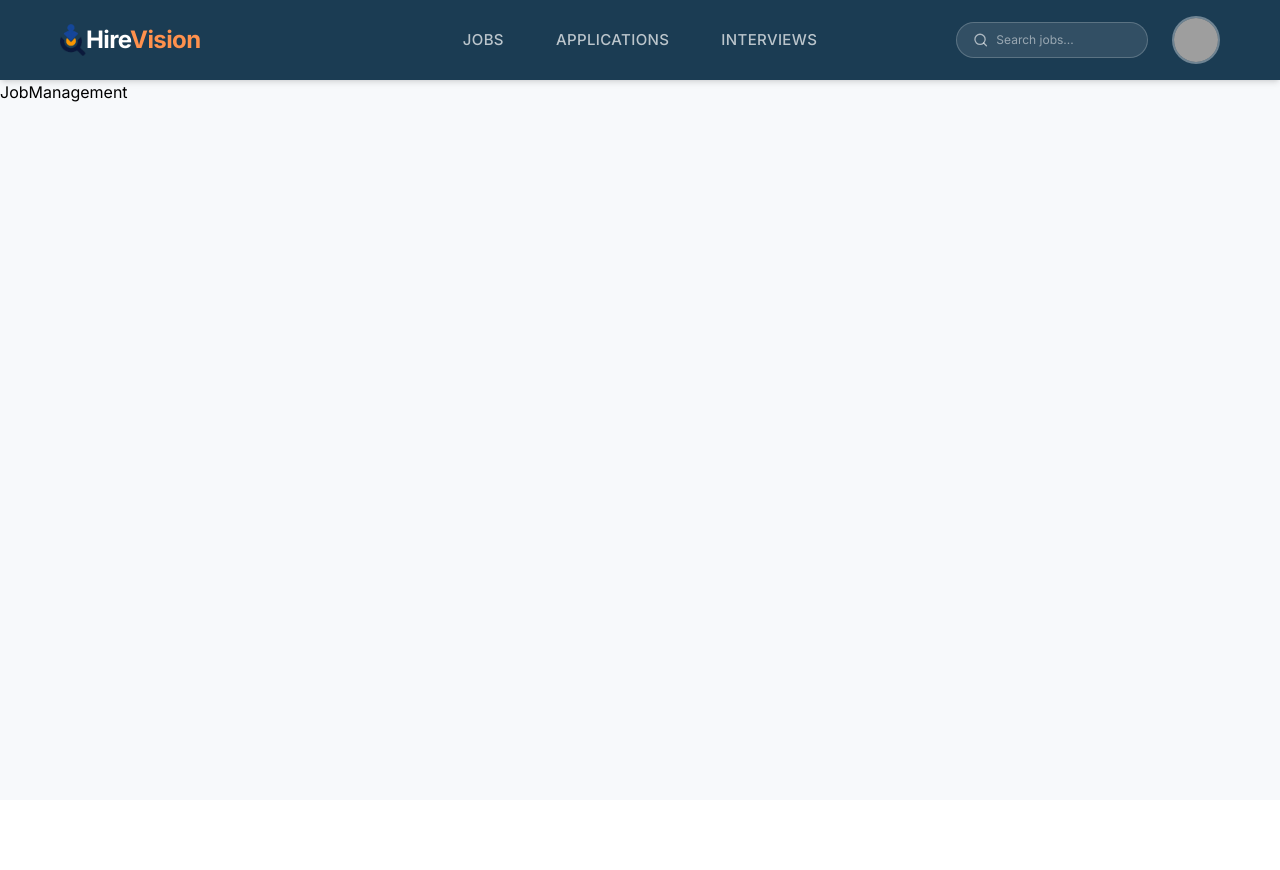
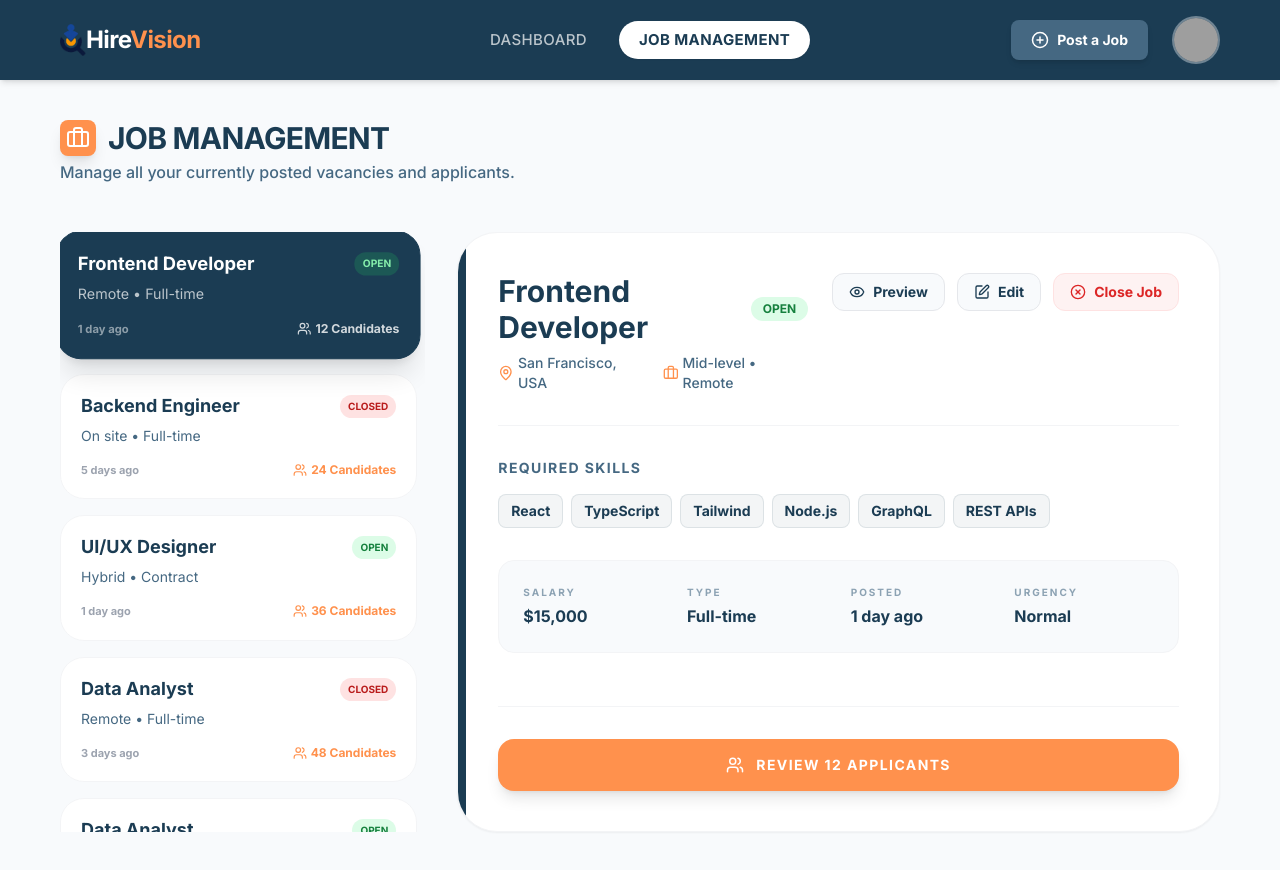
Before and after one commit to 3twla-Girls/HireVision, a React (Vite) app in the folder Client/: page /job-management in a window 1280 px wide. Shown: the top 870 px of the page. Before the commit the page ends 800 px from the top, so only its background shows below. Built offline with nearby package versions, Linux system fonts and the light colour scheme; grey boxes are pictures that could not be loaded.

Commit message:
Add JobMange

```diff
--- a/Client/src/pages/Recruiter/JobManagement.jsx
+++ b/Client/src/pages/Recruiter/JobManagement.jsx
@@ -1,9 +1,178 @@
-import React from 'react'
+import React, { useState } from 'react';
+import { useNavigate } from 'react-router-dom';
+import { Briefcase, MapPin, Edit, Users, Eye, CheckCircle, XCircle, MoreVertical } from 'lucide-react';
+import { JOBS } from '../../data/jobs';
 
 const JobManagement = () => {
+  const navigate = useNavigate();
+  const [selectedJobId, setSelectedJobId] = useState(JOBS[0]?.id || null);
+  const [jobs, setJobs] = useState(
+    JOBS.map(job => ({ ...job, status: job.id % 2 === 0 ? 'Closed' : 'Open' })) // Mocking statuses
+  );
+
+  const selectedJob = jobs.find(job => job.id === selectedJobId);
+
+  const toggleStatus = (id) => {
+    setJobs(jobs.map(job =>
+      job.id === id
+        ? { ...job, status: job.status === 'Open' ? 'Closed' : 'Open' }
+        : job
+    ));
+  };
+
   return (
-    <div>JobManagement</div>
-  )
-}
+    <div className="min-h-screen bg-[#F8FAFC] pb-20 font-sans">
+      <div className="max-w-[1400px] mx-auto px-4 md:px-[60px] py-10 grid grid-cols-12 gap-8">
 
-export default JobManagement
+        {/* Header */}
+        <div className="col-span-12 flex flex-col md:flex-row md:items-center justify-between gap-4 mb-4">
+          <div>
+            <h1 className="text-3xl font-black text-[#1B3C53] flex items-center gap-3  tracking-tight">
+              <Briefcase className="bg-[#FF914D] text-white p-1.5 rounded-lg shadow-lg" size={36} />
+              JOB MANAGEMENT
+            </h1>
+            <p className="text-[#456882] font-medium mt-1">Manage all your currently posted vacancies and applicants.</p>
+          </div>
+        </div>
+
+        {/* Sidebar Checklist of Jobs (4 Cols) */}
+        <div className="col-span-12 lg:col-span-4 space-y-4 max-h-[75vh] overflow-y-auto pr-2 custom-scrollbar">
+          {jobs.map(job => (
+            <div
+              key={job.id}
+              onClick={() => setSelectedJobId(job.id)}
+              className={`p-5 rounded-3xl border transition-all cursor-pointer ${selectedJobId === job.id
+                ? 'bg-[#1B3C53] text-white shadow-xl scale-[1.02] border-[#1B3C53]'
+                : 'bg-white text-[#1B3C53] hover:border-[#1B3C53]/30 border-gray-100 hover:shadow-md'
+                }`}
+            >
+              <div className="flex justify-between items-start mb-2">
+                <h3 className="font-bold text-lg leading-tight">{job.title}</h3>
+                <span className={`text-[10px] uppercase font-black px-2 py-1 rounded-full ${job.status === 'Open'
+                  ? selectedJobId === job.id ? 'bg-green-500/20 text-green-300' : 'bg-green-100 text-green-700'
+                  : selectedJobId === job.id ? 'bg-red-500/20 text-red-300' : 'bg-red-100 text-red-700'
+                  }`}>
+                  {job.status}
+                </span>
+              </div>
+              <p className={`text-sm mb-3 ${selectedJobId === job.id ? 'text-white/70' : 'text-[#456882]'}`}>
+                {job.workplace} • {job.type}
+              </p>
+              <div className="flex items-center justify-between mt-4">
+                <span className={`text-[11px] font-bold ${selectedJobId === job.id ? 'text-white/50' : 'text-gray-400'}`}>
+                  {job.postedAgo}
+                </span>
+                <div className={`flex items-center gap-1 ${selectedJobId === job.id ? 'text-white/80' : 'text-[#FF914D]'}`}>
+                  <Users size={14} />
+                  <span className="text-xs font-bold">{job.id * 12} Candidates</span>
+                </div>
+              </div>
+            </div>
+          ))}
+        </div>
+
+        {/* Main Content Area: Job Details (8 Cols) */}
+        <div className="col-span-12 lg:col-span-8">
+          {selectedJob ? (
+            <div className="bg-white p-8 md:p-10 rounded-[2.5rem] shadow-sm border border-gray-100 relative overflow-hidden h-full flex flex-col">
+              <div className="absolute top-0 left-0 w-2 h-full bg-[#1B3C53]"></div>
+
+              <div className="flex flex-col md:flex-row justify-between items-start gap-6 mb-8 border-b border-gray-100 pb-8">
+                <div>
+                  <div className="flex items-center gap-3 mb-2">
+                    <h2 className="text-3xl font-black text-[#1B3C53]">{selectedJob.title}</h2>
+                    <span className={`text-xs uppercase font-black px-3 py-1 rounded-full ${selectedJob.status === 'Open' ? 'bg-green-100 text-green-700' : 'bg-red-100 text-red-700'
+                      }`}>
+                      {selectedJob.status}
+                    </span>
+                  </div>
+                  <div className="flex items-center gap-4 text-[#456882] font-medium text-sm">
+                    <span className="flex items-center gap-1"><MapPin size={16} className="text-[#FF914D]" /> {selectedJob.city}, {selectedJob.country}</span>
+                    <span className="flex items-center gap-1"><Briefcase size={16} className="text-[#FF914D]" /> {selectedJob.experience} • {selectedJob.workplace}</span>
+                  </div>
+                </div>
+
+                {/* Quick Actions */}
+                <div className="flex flex-wrap gap-3 shrink-0">
+                  <button
+
+                    onClick={() => navigate(`/job-preview/69aae77ddef3bd659ee84eac`)}
+                    className="flex items-center gap-2 bg-[#F8FAFC] text-[#1B3C53] hover:bg-[#1B3C53] hover:text-white px-4 py-2 rounded-xl text-sm font-bold transition-colors border border-gray-200">
+                    <Eye size={16} /> Preview
+                  </button>
+                  <button className="flex items-center gap-2 bg-[#F8FAFC] text-[#1B3C53] hover:bg-[#1B3C53] hover:text-white px-4 py-2 rounded-xl text-sm font-bold transition-colors border border-gray-200">
+                    <Edit size={16} /> Edit
+                  </button>
+                  <button
+                    onClick={() => toggleStatus(selectedJob.id)}
+                    className={`flex items-center gap-2 px-4 py-2 rounded-xl text-sm font-bold transition-colors border ${selectedJob.status === 'Open'
+                      ? 'bg-red-50 text-red-600 border-red-100 hover:bg-red-600 hover:text-white'
+                      : 'bg-green-50 text-green-600 border-green-100 hover:bg-green-600 hover:text-white'
+                      }`}
+                  >
+                    {selectedJob.status === 'Open' ? <XCircle size={16} /> : <CheckCircle size={16} />}
+                    {selectedJob.status === 'Open' ? 'Close Job' : 'Reopen Job'}
+                  </button>
+                </div>
+              </div>
+
+              <div className="flex-1 space-y-8">
+                <div>
+                  <h3 className="text-sm font-black text-[#456882] uppercase tracking-widest mb-4">Required Skills</h3>
+                  <div className="flex flex-wrap gap-2">
+                    {selectedJob.skills.map(skill => (
+                      <span key={skill} className="bg-[#1B3C53]/5 text-[#1B3C53] px-3 py-1.5 rounded-lg text-sm font-bold border border-[#1B3C53]/10">
+                        {skill}
+                      </span>
+                    ))}
+                  </div>
+                </div>
+
+                <div className="bg-[#F8FAFC] rounded-2xl p-6 border border-gray-100">
+                  <div className="grid grid-cols-2 md:grid-cols-4 gap-6">
+                    <div>
+                      <span className="block text-[10px] font-black uppercase tracking-[0.2em] text-[#456882]/60 mb-1">Salary</span>
+                      <span className="text-[#1B3C53] font-bold">{selectedJob.salary}</span>
+                    </div>
+                    <div>
+                      <span className="block text-[10px] font-black uppercase tracking-[0.2em] text-[#456882]/60 mb-1">Type</span>
+                      <span className="text-[#1B3C53] font-bold">{selectedJob.type}</span>
+                    </div>
+                    <div>
+                      <span className="block text-[10px] font-black uppercase tracking-[0.2em] text-[#456882]/60 mb-1">Posted</span>
+                      <span className="text-[#1B3C53] font-bold">{selectedJob.postedAgo}</span>
+                    </div>
+                    <div>
+                      <span className="block text-[10px] font-black uppercase tracking-[0.2em] text-[#456882]/60 mb-1">Urgency</span>
+                      <span className="text-[#1B3C53] font-bold">{selectedJob.urgent ? 'High🔥' : 'Normal'}</span>
+                    </div>
+                  </div>
+                </div>
+              </div>
+
+              {/* View Applicants CTA */}
+              <div className="mt-8 pt-8 border-t border-gray-100">
+                <button className="w-full bg-[#FF914D] hover:bg-[#1B3C53] text-white font-black py-4 rounded-2xl flex items-center justify-center gap-3 transition-colors shadow-lg text-sm uppercase tracking-widest">
+                  <Users size={18} />
+                  Review {selectedJob.id * 12} Applicants
+                </button>
+              </div>
+
+            </div>
+          ) : (
+            <div className="bg-white p-10 rounded-[2.5rem] shadow-sm border border-gray-100 h-full flex flex-col items-center justify-center text-center">
+              <div className="w-20 h-20 bg-gray-50 rounded-full flex items-center justify-center mb-4">
+                <Briefcase size={32} className="text-gray-300" />
+              </div>
+              <h3 className="text-xl font-bold text-[#1B3C53] mb-2">No Job Selected</h3>
+              <p className="text-[#456882]">Select a job from the sidebar to view details and manage applicants.</p>
+            </div>
+          )}
+        </div>
+
+      </div>
+    </div>
+  );
+};
+
+export default JobManagement;
--- a/Client/src/pages/shared/Layout.jsx
+++ b/Client/src/pages/shared/Layout.jsx
@@ -4,7 +4,7 @@ import { Outlet } from 'react-router-dom'
 
 const Layout = () => {
     // const role = 'jobseeker';
-    const role = 'jobseeker'; // Change to 'recruiter' to test recruiter navbar
+    const role = 'recruiter'; // Change to 'recruiter' to test recruiter navbar
   return (
     <div className="min-h-screen bg-light-gray1">
         <Navbar role={role} />
```
Also changed, not shown: Client/src/pages/JobSeeker/Profile.jsx (+7 -7 lines).
